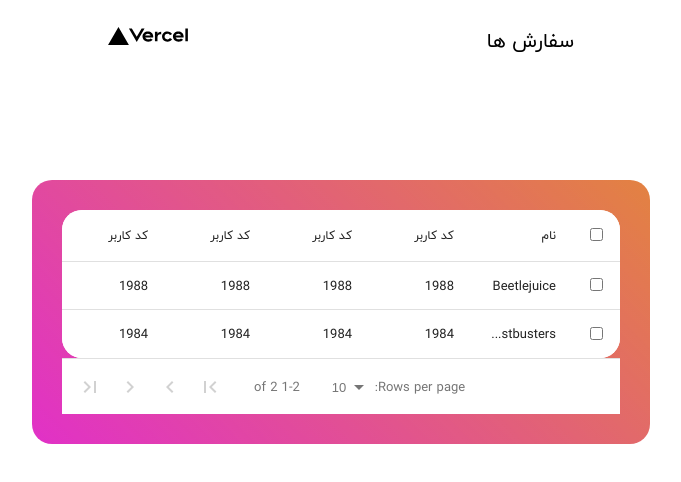
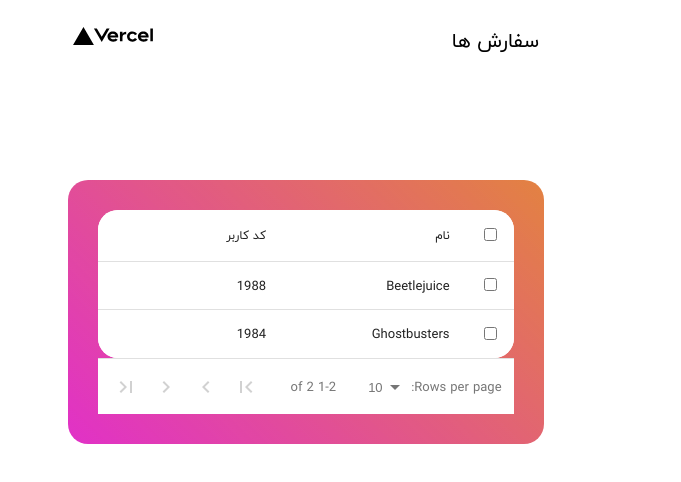
Before and after one commit to westernal/Dashboard, a Next.js app: page /orders in a window 1280 px wide. Shown: the top 482 px of the page, without its empty margins (587-1268 px from the left). Built offline with nearby package versions, Linux system fonts and the light colour scheme.

Commit message:
css changed a bit!

```diff
--- a/pages/orders/index.jsx
+++ b/pages/orders/index.jsx
@@ -12,20 +12,6 @@ const Orders = () => {
     {
       name: "کد کاربر",
       selector: (row) => row.year,
-    },
-    {
-      name: "کد کاربر",
-      selector: (row) => row.year,
-    },
-    {
-      name: "کد کاربر",
-      selector: (row) => row.year,
-      hide: "md",
-    },
-    {
-      name: "کد کاربر",
-      selector: (row) => row.year,
-      hide: "md",
     },
   ];
 
--- a/styles/globals.css
+++ b/styles/globals.css
@@ -51,7 +51,7 @@ a {
   border-radius: 20px;
 }
 
-.gelpCx {
+.sc-dmRaPn {
   border-radius: 0 !important;
 }
 
```
